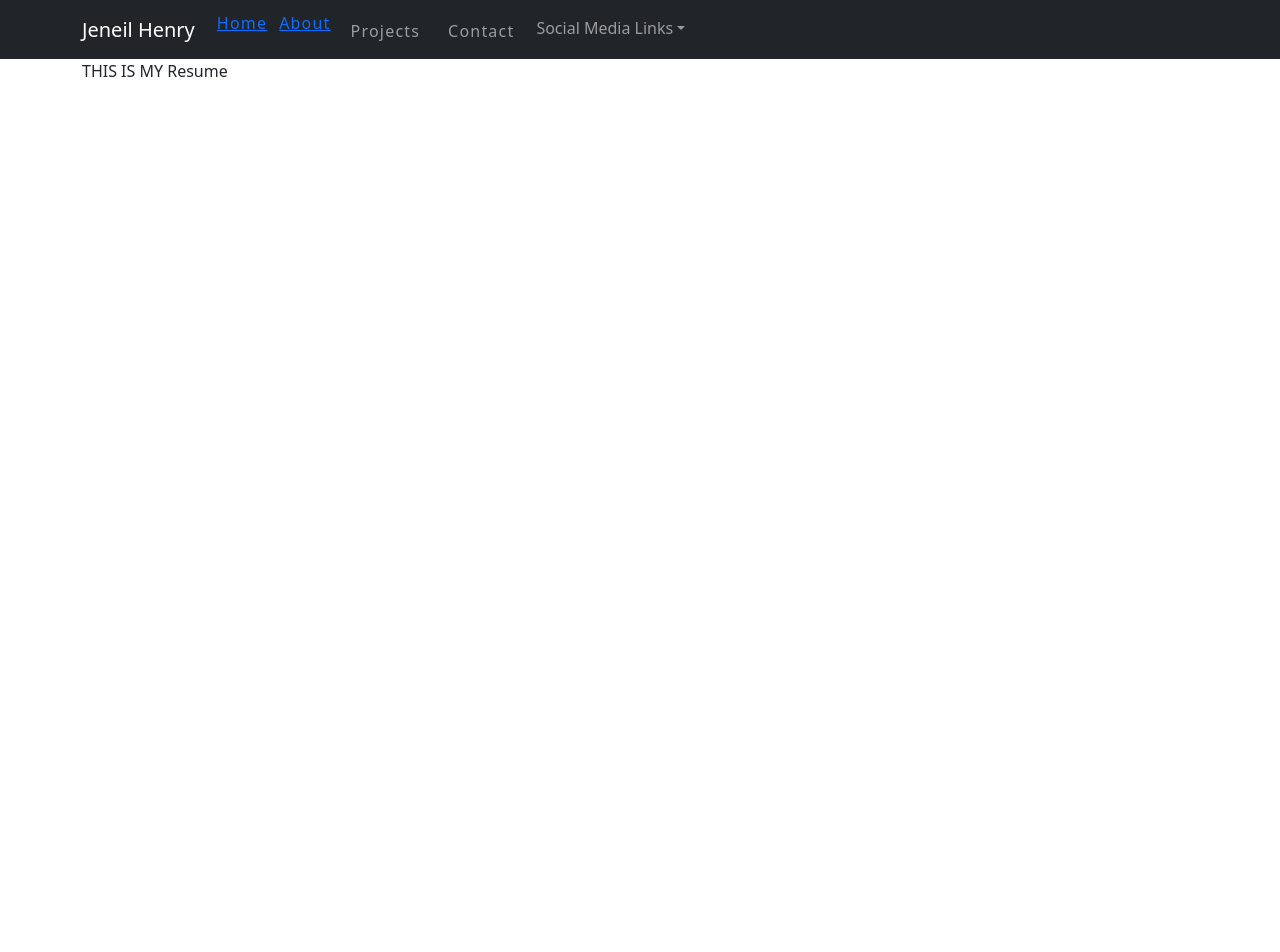
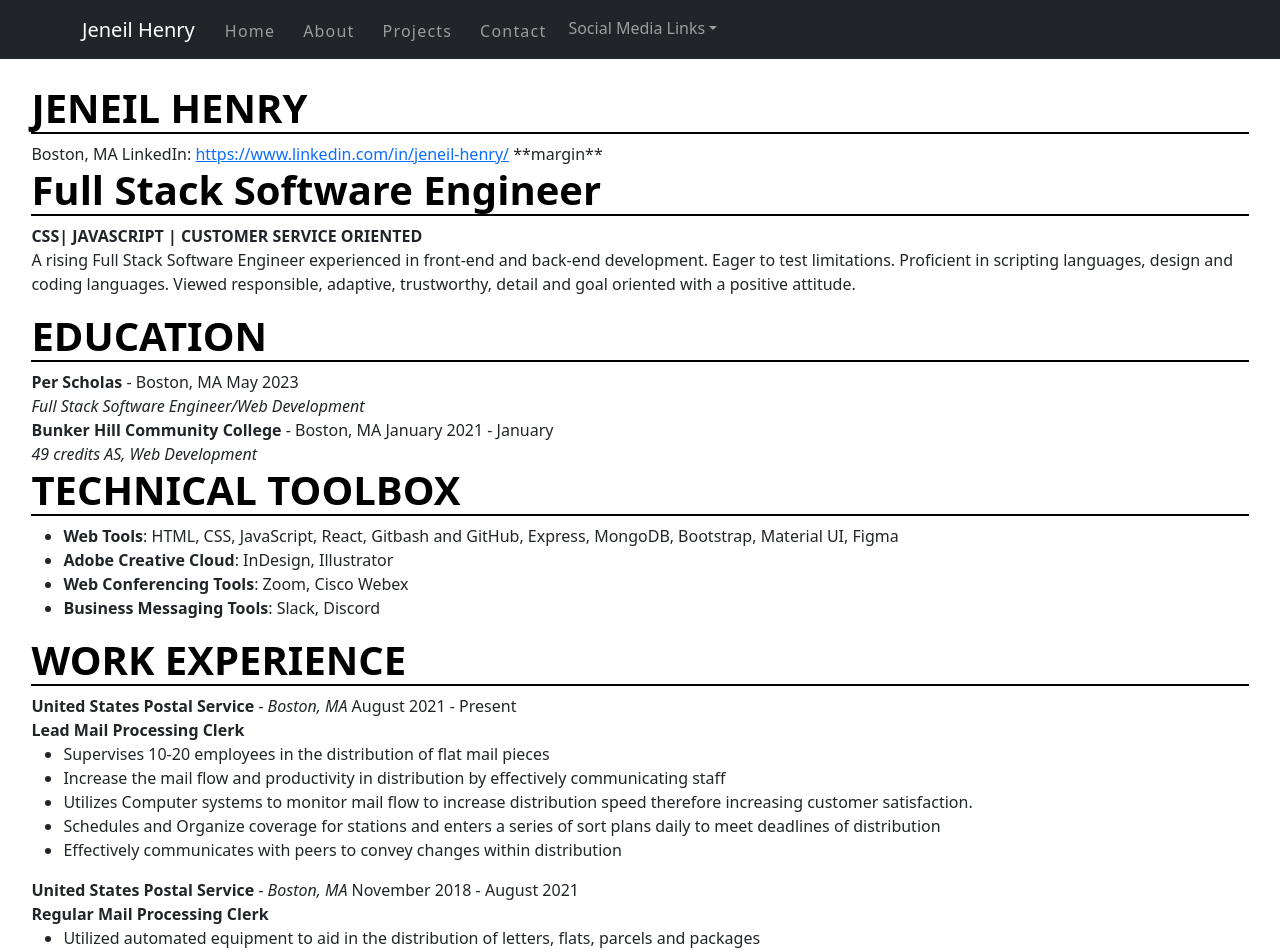
Before and after one commit to Nell-intech/Portfolio, a React (Create React App) app: page /resume in a window 1280 px wide. Shown: the top 952 px of the page. Before the commit the page ends 800 px from the top, so only its background shows below. Built offline with nearby package versions, Linux system fonts and the light colour scheme.

Commit message:
made changes to the about me page

```diff
--- a/src/App.js
+++ b/src/App.js
@@ -11,6 +11,7 @@ import Home from './Pages/Home'
 import Projects from './Pages/Projects'
 import Contact from './Pages/Contact'
 import Resume from './Pages/Resume';
+import About from './Pages/About';
 
 function App() {
 
@@ -19,6 +20,7 @@ function App() {
       <Navbar1 />
         <Routes>
           <Route path="/" element={<Home />} />
+          <Route path="/about" element={<About />} />
           <Route path="/projects" element={<Projects />} />
           {/* <Route path="/projects/:symbol" element={<Project stocks={stocksData} />} /> */}
           {/* stocks:symbol holds 1 project from projects */}
--- a/src/Components/Footer.js
+++ b/src/Components/Footer.js
@@ -1,7 +1,5 @@
-
-
 export default function Footer() {
   return (
-    <footer className="container">&copy; Jeneil Henry EST. 2023</footer>
+    <footer>&copy; Jeneil Henry EST. 2023</footer>
   );
 }
--- a/src/Components/Navbar.js
+++ b/src/Components/Navbar.js
@@ -2,7 +2,7 @@ import Container from 'react-bootstrap/Container';
 import Nav from 'react-bootstrap/Nav';
 import Navbar from 'react-bootstrap/Navbar';
 import NavDropdown from 'react-bootstrap/NavDropdown';
-import { NavLink } from 'react-router-dom'
+// import { NavLink } from 'react-router-dom'
 
 //FONT AWESOME IMPORTS
 // import { FontAwesomeIcon } from '@fortawesome/react-fontawesome';
@@ -17,16 +17,14 @@ export default function navBar1() {
         <Navbar.Toggle aria-controls="basic-navbar-nav" />
         <Navbar.Collapse id="basic-navbar-nav">
           <Nav className="me-auto">
-            <NavLink className="navLink" to="/">Home</NavLink>
-            <NavLink className="navLink" to="/about">About</NavLink>
+            <Nav.Link className="navLink" href="/">Home</Nav.Link>
+            <Nav.Link className="navLink" href="/about">About</Nav.Link>
             <Nav.Link className="navLink" href="/projects">Projects</Nav.Link>
             {/* include current project in this section */}
             <Nav.Link className="navLink" href="/contact">Contact</Nav.Link>
             <NavDropdown title="Social Media Links" id="basic-nav-dropdown">
-              <NavDropdown.Item href="#action/3.1">LinkedIn</NavDropdown.Item>
-              <NavDropdown.Item href="#action/3.2">
-                Instagram
-              </NavDropdown.Item>
+              <NavDropdown.Item href="https://www.linkedin.com/in/jeneil-henry/">LinkedIn</NavDropdown.Item>
+              <NavDropdown.Item href="#action/3.2">Instagram</NavDropdown.Item>
               <NavDropdown.Item href="#action/3.3">Facebook</NavDropdown.Item>
             </NavDropdown>
           </Nav>
--- a/src/Components/Projects.js
+++ b/src/Components/Projects.js
@@ -1,5 +1,6 @@
 import Card from 'react-bootstrap/Card';
 import CardGroup from 'react-bootstrap/CardGroup';
+// Assests
 import recipeSite from "../assests/recipesite.png"
 import studentList from "../assests/studentList.png"
 import homeCafe from "../assests/homeCafe.png"
@@ -9,7 +10,7 @@ export default function Projects() {
   return (
     <div>
 
-      <div className="">
+      <div className="contains">
         <div className="spacer"></div>
         <span>Portfolio</span>
         <h1>My Portfolio projects</h1>
--- a/src/Pages/Contact.js
+++ b/src/Pages/Contact.js
@@ -3,7 +3,7 @@ import Footer from "../Components/Footer";
 
 export default function Contact() {
     return(
-        <div className="container">
+        <div className="contains">
 
             <ContactForm/>
             <Footer />
--- a/src/Pages/Home.js
+++ b/src/Pages/Home.js
@@ -5,7 +5,7 @@ import Footer from "../Components/Footer";
 
 export default function Home() {
     return (
-        <div className="home container">
+        <div>
             <Hero />
             <Projects />
             <Footer />
--- a/src/Pages/Projects.js
+++ b/src/Pages/Projects.js
@@ -3,7 +3,7 @@ import Footer from "../Components/Footer";
 
 export default function Projects() {
     return(
-        <div className="container">
+        <div className="contains">
 
        THIS IS MY PROJECT PAGGE
         </div>
--- a/src/Pages/Resume.js
+++ b/src/Pages/Resume.js
@@ -1,10 +1,86 @@
+export default function Resume() {
+    return (
+        <div className="contains">
+            <div className="resume">
+                <h1 className="bottomBr bold">JENEIL HENRY</h1>
+                <span>Boston, MA </span>
+                <span>LinkedIn: <a href="https://www.linkedin.com/in/jeneil-henry/">https://www.linkedin.com/in/jeneil-henry/</a> </span>
 
+                <span>**margin**</span>
 
-export default function Resume() {
-    return(
-        <div className="container">
+                <h1 className="bottomBr bold">Full Stack Software Engineer</h1>
+                <span className="bold"> CSS| JAVASCRIPT | CUSTOMER SERVICE ORIENTED</span>
+                <p>A rising Full Stack Software Engineer experienced in front-end and back-end development. Eager to test limitations. Proficient in scripting languages, design and coding languages. Viewed responsible, adaptive, trustworthy, detail and goal oriented with a positive attitude.</p>
 
-       THIS IS MY Resume
+                <h1 className="bottomBr bold">EDUCATION</h1>
+                <span className="block"> <span className="bold">Per Scholas</span> - Boston, MA <span>May 2023 </span></span>
+                <span className="italic">Full Stack Software Engineer/Web Development</span>
+                <span className="block"> <span className="bold">Bunker Hill Community College</span> - Boston, MA <span>January 2021 - January</span></span>
+                <span className="italic">49 credits AS, Web Development</span>
+
+                <h1 className="bottomBr bold">TECHNICAL TOOLBOX</h1>
+                <ul>
+                    <li><span className="bold">Web Tools</span>: HTML, CSS, JavaScript, React, Gitbash and GitHub, Express, MongoDB, Bootstrap, Material UI, Figma</li>
+                    <li><span className="bold">Adobe Creative Cloud</span>: InDesign, Illustrator</li>
+                    <li><span className="bold">Web Conferencing Tools</span>: Zoom, Cisco Webex</li>
+                    <li><span className="bold">Business Messaging Tools</span>: Slack, Discord</li>
+                </ul>
+
+                <h1 className="bottomBr bold">WORK EXPERIENCE</h1>
+                <span><span className="bold">United States Postal Service</span> <span className="italic"> - Boston, MA </span> <span>August 2021 - Present </span></span>
+                <span className="block bold">Lead Mail Processing Clerk</span>
+                <ul>
+                    <li>Supervises 10-20 employees in the distribution of flat mail pieces</li>
+                    <li>Increase the mail flow and productivity in distribution by effectively communicating staff</li>
+                    <li>Utilizes Computer systems to monitor mail flow to increase distribution speed therefore increasing customer satisfaction.</li>
+                    <li>Schedules and Organize coverage for stations and enters a series of sort plans daily to meet deadlines of distribution</li>
+                    <li>Effectively communicates with peers to convey changes within distribution</li>
+                </ul>
+
+                <span><span className="bold">United States Postal Service</span> <span className="italic"> - Boston, MA </span> <span>November 2018 - August 2021 </span></span>
+                <span className="block bold">Regular Mail Processing Clerk</span>
+                <ul>
+                    <li>Utilized automated equipment to aid in the distribution of letters, flats, parcels and packages</li>
+                    <li>Increased the mail flow by corresponding with incoming and outgoing procedures in a timely manner.</li>
+                </ul>
+
+                <span><span className="bold">CVS pharmacy</span> <span className="italic"> - Roxbury, MA </span> <span>2017 - January 2019 </span></span>
+                <span className="block bold">Pharmacy Technician</span>
+                <ul>
+                    <li>Ethically supplied medications to the public by carefully reading and filling prescriptions</li>
+                    <li> Managed all assigned work stations to increase the productivity of the Pharmacy by printing prescriptions,
+                        filling prescriptions and communication with the pharmacist regarding changes with a patience prescription.</li>
+                    <li>Ensured the medical needs of patients were met, by filling prescriptions and adhered to the privacy laws within the Pharmacy.</li>
+                </ul>
+
+                <span><span className="bold">CVS pharmacy</span> <span className="italic"> - Charlestown, MA </span> <span>2015 - 2017 </span></span>
+                <span className="block bold">Beauty Consultant</span>
+                <ul>
+                    <li>Utilized knowledge of beauty and cosmetics in demonstrations to increase sales</li>
+                    <li> Utilized knowledge of beauty to increase sales</li>
+                    <li>Utilized various social media platforms to maintain current in trends to increase customer service</li>
+                </ul>
+
+                <span><span className="bold">CVS pharmacy</span> <span className="italic"> - Charlestown, MA </span> <span>2014 - 2015 </span></span>
+                <span className="block bold">Shift Supervisor</span>
+                <ul>
+                    <li>Leads the store staff to ensure the operations run smoothly</li>
+                    <li> Ensures the completion of opening and closing procedures</li>
+                    <li>Utilizes the MPRES system software to accurately record bank deposits and counts cash</li>
+                    <li>Utilizes BOH to track inventory</li>
+                    <li>Plans Seasonal to drive sales</li>
+                </ul>
+
+                <span><span className="bold">CVS pharmacy</span> <span className="italic"> - West Roxbury, MA </span> <span>2013 - 2014 </span></span>
+                <span className="block bold">Cashier</span>
+                <ul>
+                    <li>Registers sales on a cash register by using equipment to scan items,Itemizing and totaling customers’ purchases and bags items</li>
+                    <li>Resolves issues and answers questions</li>
+                    <li>Processes return and exchange transactions</li>
+                    <li>Helps to maintain stocked shelves</li>
+                </ul>
+
+            </div>
         </div>
     );
 }
--- a/src/index.css
+++ b/src/index.css
@@ -2,9 +2,10 @@
 
 /* creating a variable for colors */
 
-:root{
+:root {
   --primary-white: #FFF;
 }
+
 body {
   margin: 0;
   padding: 0;
@@ -20,25 +21,21 @@ body {
   font-family: source-code-pro, Menlo, Monaco, Consolas, 'Courier New',
     monospace;
 } */
- html{
+html {
   scroll-behavior: smooth;
- }
-
-
-
+}
 
 /* ***************** NAVBAR ***************** */
 
 /* .logo{
   width: 16.25rem;
 } */
-.container{
-  padding: 1rem;
-  padding-top: 0;
-  padding-bottom: 0;
+.contains {
+ margin: 0 .5%;
 }
+
 /* -- MENU LINKS -- */
-.navLink{
+.navLink {
   letter-spacing: 0.075rem;
   cursor: pointer;
   border-top: 0.1875rem solid transparent;
@@ -46,48 +43,51 @@ body {
   margin-left: 0.375rem;
   /* color: var(--primary-white); */
 }
-.navLink:active, .navLink:active:focus{
+
+.navLink:active,
+.navLink:active:focus {
   border-top: 0.1875rem solid yellow;
 }
-.navLink:hover{
+
+.navLink:hover {
   border-top: 0.1875rem solid yellow;
 }
 
 /* ***************** HERO ***************** */
 
-.hero-wrapper{
+.hero-wrapper {
   color: white;
   position: relative;
-  background-image: url(backgroundimg.jpeg);
+  background-image: url(assests/backgroundimg.jpeg);
   background-size: cover;
   background-position: center;
   height: 80vh;
   clear: both;
 }
 
-.main-info{
+.main-info {
   display: flex;
   flex-direction: column;
   justify-content: center;
   align-items: center;
-  text-align:center;
+  text-align: center;
   font-family: 'Poppins', sans-serif;
   position: absolute;
   top: 0;
   left: 0;
   right: 0;
-  bottom:0;
+  bottom: 0;
 }
 
-.main-info h1{
+.main-info h1 {
   color: var(--primary-white);
   text-transform: uppercase;
 }
 
 /* header button */
 
-.main-button{
-  border:1px solid yellow;
+.main-button {
+  border: 1px solid yellow;
   text-transform: uppercase;
   border-radius: 0;
   padding: 0.625rem 0.75rem 0.75rem 0.75rem;
@@ -96,61 +96,86 @@ body {
   margin: 2rem;
   background-color: transparent
 }
-.main-button:hover{
-  text-decoration:none ;
+
+.main-button:hover {
+  text-decoration: none;
   background-color: yellow;
   transition: 02s ease-in-out;
 }
-.name{
+
+.name {
   color: yellow;
 }
-.spacer{
-height: 120px;
-background-color: var(--primary-white);
-opacity: 40%;
-text-align:center;
+
+.spacer {
+  height: 120px;
+  background-color: var(--primary-white);
+  opacity: 40%;
+  text-align: center;
 }
-h1{
+
+h1 {
   font-size: 200px;
   font-weight: bolder;
   color: black;
 }
-footer{
+
+footer {
   background-color: grey;
   height: 50px;
+  margin-top: 20px;
 }
-.yellow{
+
+.yellow {
   /* padding-top: 30px;
   padding-bottom: 30px; */
   background-color: yellow;
-opacity: 70%;
+  opacity: 70%;
 }
-.grey{
+
+.grey {
   background-color: grey;
 }
-/* .top{
-  margin-top: 20px;
-  text-align: center;
-} */
 
-.card{
+.card {
   margin-top: 30px;
 }
+
 .cardFlex {
   margin-top: 30px;
   display: flex;
   justify-content: space-between;
 }
-.cardContainer{
+
+.cardContainer {
   display: flex;
   flex-direction: column;
   justify-content: center;
   align-items: center;
-  text-align:center;
+  text-align: center;
   font-family: 'Poppins', sans-serif;
   position: absolute;
-  /* top: 0;
-  left: 0;
-  right: 0;
-  bottom:0; */
 }
+
+.bottomBr {
+  border-bottom: 2px solid black;
+}
+
+.bold {
+  font-weight: bold;
+}
+
+.italic {
+  /* font-style: oblique; */
+  font-style: italic;
+}
+
+.resume {
+  /* text-align: center; */
+  margin: 0 auto;
+  padding: 25px;
+}
+
+.block {
+  display: block;
+}
```
Also changed, not shown: src/Components/Contact.js (+6 -4 lines), src/Pages/About.js (+41 -4 lines), src/helpers/projectList.js (+21 -21 lines), src/assests/backgroundimg.jpeg (renamed from src/backgroundimg.jpeg).
